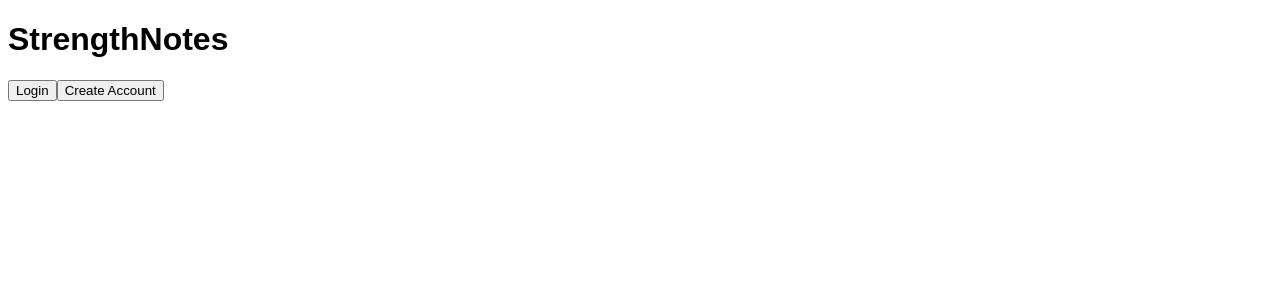
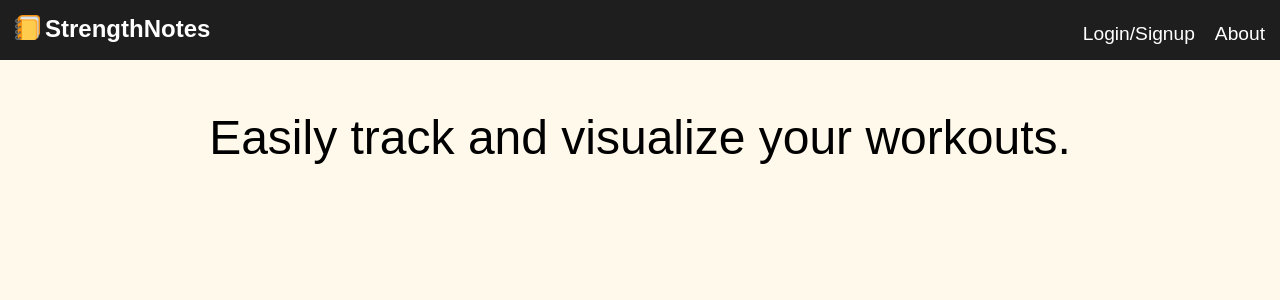
Before and after one commit to devintaing/StrengthNotes, a React (Vite) app: page / in a window 1280 px wide. Shown: the top 300 px of the page. Built offline with nearby package versions, Linux system fonts and the light colour scheme.

Commit message:
Begin work on homepage

```diff
--- a/src/Base/Base.jsx
+++ b/src/Base/Base.jsx
@@ -1,23 +1,15 @@
 import React from 'react';
-import { useNavigate } from 'react-router-dom';
-import Footer from '../Footer/Footer';
+import Header from '../Header/Header';
+import styles from './Base.module.css';
 
 const Base = () => {
-  const navigate = useNavigate();
-
-  const handleLoginClick = () => {
-    navigate('/login');
-  };
-
-  const handleCreateAccountClick = () => {
-    navigate('/create-account');
-  };
 
   return (
     <div>
-      <h1>StrengthNotes</h1>
-      <button onClick={handleLoginClick}>Login</button>
-      <button onClick={handleCreateAccountClick}>Create Account</button>
+      <Header/>
+      <div className={styles.mainContent}>
+        <p>Easily track and visualize your workouts.</p>
+      </div>
     </div>
   );
 };
--- /dev/null
+++ b/src/Base/Base.module.css
@@ -0,0 +1,12 @@
+.mainContent {
+  height: 100vh;
+  background-color: hsl(43, 100%, 96%);
+}
+
+p {
+  font-size: 3em;
+  text-align: center;
+  padding-top: 50px;
+  padding-left: 50px;
+  padding-right: 50px;
+}
--- a/src/CreateAccount/CreateAccount.jsx
+++ b/src/CreateAccount/CreateAccount.jsx
@@ -1,6 +1,7 @@
 import React, { useState } from 'react';
 import { getAuth, createUserWithEmailAndPassword } from 'firebase/auth';
 import { useNavigate } from 'react-router-dom';
+import styles from './CreateAccount.module.css';
 
 const CreateAccount = () => {
   const navigate = useNavigate();
@@ -23,8 +24,8 @@ const CreateAccount = () => {
 
   return (
     <div>
-      <h2>Create Account</h2>
-      <form onSubmit={handleCreateAccount}>
+      <form className={styles.loginForm} onSubmit={handleCreateAccount}>
+        <h2>Create Account</h2>
         <div>
           <label>Username:</label>
           <input
--- /dev/null
+++ b/src/CreateAccount/CreateAccount.module.css
@@ -0,0 +1,3 @@
+.loginForm {
+
+}
--- /dev/null
+++ b/src/Header/Header.jsx
@@ -0,0 +1,22 @@
+import React from 'react';
+import { Link } from 'react-router-dom';
+import styles from './Header.module.css';
+
+const Header = () => {
+  return (
+    <div>
+      <div className={styles.entireHeader}>
+        <Link to="/" className={`${styles.leftLinks} ${styles.link}`}>
+          <img src="../public/logo.png" alt="Logo"></img>
+          <span className={styles.strengthNotes}>StrengthNotes</span>
+        </Link>
+        <div className={styles.rightLinks}>
+          <Link to="/login" className={`${styles.otherLinks} ${styles.link}`}>Login/Signup</Link>
+          <Link to="/about" className={`${styles.otherLinks} ${styles.link}`}>About</Link>
+        </div>
+      </div>
+    </div>
+  )
+}
+
+export default Header;
--- /dev/null
+++ b/src/Header/Header.module.css
@@ -0,0 +1,36 @@
+.entireHeader {
+  background-color: #1e1e1f;
+  color: white;
+  padding: 15px;
+  display: flex;
+  align-items: baseline;
+  justify-content: space-between;
+}
+
+.link {
+  text-decoration: none;
+  color: white;
+}
+
+.strengthNotes {
+  font-size: 1.5em;
+  font-weight: bold;
+}
+
+.leftLinks {
+  display: flex;
+  gap: 5px;
+}
+
+.rightLinks {
+  display: flex;
+  gap: 20px;
+}
+
+.otherLinks {
+  font-size: 1.2em;
+}
+
+img {
+  height: 25px;
+}
--- a/src/index.css
+++ b/src/index.css
@@ -1,3 +1,4 @@
-body {
+* {
   font-family: Arial, Helvetica, sans-serif;
+  margin: 0;
 }
```
Also changed, not shown: public/logo.png (added).
